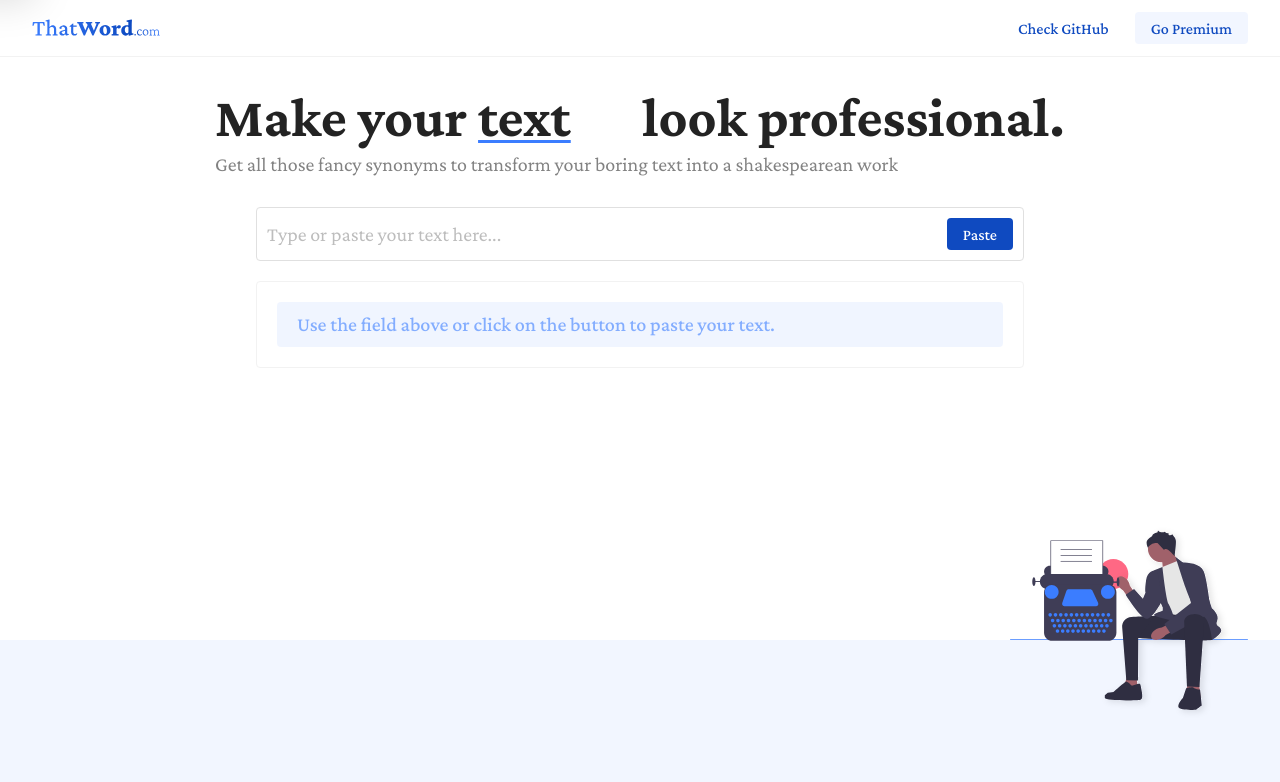
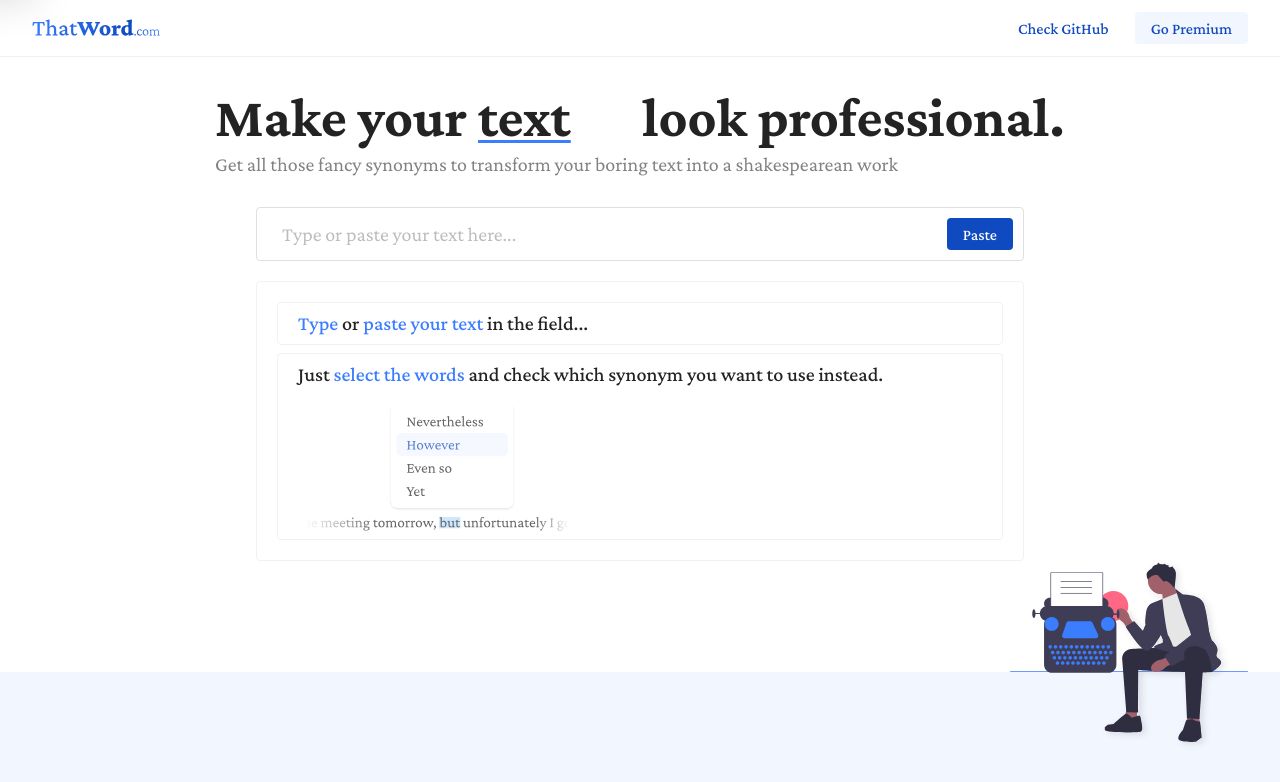
Before and after one commit to rcstudiossa/words_sidnet, a React (Vite) app: page / in a window 1280 px wide. Shown: the top 782 px of the page. Built offline with nearby package versions, Linux system fonts and the light colour scheme.

Commit message:
Updated Output to show guide

```diff
--- a/src/components/Output/index.tsx
+++ b/src/components/Output/index.tsx
@@ -1,7 +1,9 @@
 import React, { FC, ReactNode, useEffect, useState } from "react";
 
-import styled from "styled-components";
+import styled, { css } from "styled-components";
 import { transparentize } from "polished";
+
+import exampleIllustration from "../../assets/example-illustration.svg";
 
 interface ContainerProps {
   children: ReactNode;
@@ -16,6 +18,9 @@ const Container: FC<ContainerProps> = styled.div`
   margin-top: ${({ theme }) => theme.spacing.large};
   padding: ${({ theme }) => theme.spacing.large};
   border-radius: ${({ theme }) => theme.sizing.xxxsmall};
+  div:first-child {
+    margin-top: 0;
+  }
 `;
 
 const TextOutput: FC<{ children?: ReactNode }> = styled.p`
@@ -35,23 +40,61 @@ interface InfoContainerProps {
 const InfoContainer: FC<InfoContainerProps> = styled("div")<InfoContainerProps>`
   flex: 1;
   display: flex;
-  padding: ${({ theme }) => theme.spacing.xsmall} ${({ theme }) => theme.spacing.large};
-  background-color: ${({ theme, type }) => transparentize(0.925, theme.colors.auxiliary[`${type}`])};
-  color: ${({ theme, type }) => transparentize(0.4, theme.colors.auxiliary[`${type}`])};
+  flex-direction: column;
   border-radius: ${({ theme }) => theme.sizing.xxxsmall};
+
+  ${({ theme, type }) =>
+    type.length > 0 &&
+    css`
+      padding: ${theme.spacing.xsmall} ${theme.spacing.large};
+      color: ${transparentize(0.4, theme.colors.auxiliary[`${type}`])};
+      background-color: ${transparentize(0.95, theme.colors.auxiliary[`${type}`])};
+    `}
+  ${({ theme, type }) =>
+    type.length === 0 &&
+    css`
+      margin-top: ${theme.spacing.xxsmall};
+      padding: ${theme.spacing.xxsmall} ${theme.spacing.large};
+      border: 1px solid ${theme.colors.grey.g500};
+    `}
 `;
 
-const InfoText: FC<{ children: ReactNode }> = styled.div`
+interface InfoTextProps {
+  children: ReactNode;
+  type?: string;
+}
+
+const InfoText: FC<InfoTextProps> = styled("div")<InfoTextProps>`
   flex: 1;
   display: flex;
   font-size: ${({ theme }) => theme.sizing.large};
   font-weight: 500;
   line-height: 1.25em;
+  white-space: pre-line;
+
+  em {
+    color: ${({ theme }) => theme.colors.primary.main};
+  }
 
   user-select: none;
   -moz-user-select: none;
   -ms-user-select: none;
   -webkit-user-select: none;
+
+  ${({ theme, type }) =>
+    type?.length === 0 &&
+    css`
+      color: ${theme.colors.grey.g100};
+    `}
+`;
+
+const ExampleIllustration: FC = styled.div`
+  height: 8em;
+  background-image: url(${exampleIllustration});
+  background-repeat: no-repeat;
+  background-size: contain;
+  background-position: left;
+  margin-top: ${({ theme }) => theme.spacing.regular};
 `;
 
 interface OutputProps {
@@ -67,19 +110,14 @@ const Output: FC<OutputProps> = ({ rawText, getSelection }) => {
 
   useEffect(() => {
     let tempInfo = { type: "", message: "" };
-    if (rawText.length < 2) {
-      tempInfo = {
-        type: "info",
-        message: "Use the field above or click on the button to paste your text.",
-      };
-    } else if (rawText.length > 512) {
+    if (rawText.length > 512) {
       tempInfo = {
         type: "warning",
         message: "The maximum limit for the free version is 512 characters.",
       };
     } else {
       tempInfo = {
-        type: "info",
+        type: "",
         message: "",
       };
     }
@@ -89,12 +127,26 @@ const Output: FC<OutputProps> = ({ rawText, getSelection }) => {
 
   return (
     <Container onMouseUp={getSelection}>
-      {info.message === "" ? (
+      {info.message.length > 0 ? (
+        <InfoContainer type={info.type}>
+          <InfoText type={info.type}>{info.message}</InfoText>
+        </InfoContainer>
+      ) : rawText.length > 0 ? (
         <TextOutput>{rawText}</TextOutput>
       ) : (
-        <InfoContainer type={info.type}>
-          <InfoText>{info.message}</InfoText>
-        </InfoContainer>
+        <>
+          <InfoContainer type={info.type}>
+            <InfoText type={info.type}>
+              <em>Type</em>&nbsp;or&nbsp;<em>paste your text</em>&nbsp;in the field...
+            </InfoText>
+          </InfoContainer>
+          <InfoContainer type={info.type}>
+            <InfoText type={info.type}>
+              Just&nbsp;<em>select the words</em>&nbsp;and check which synonym you want to use instead.
+            </InfoText>
+            <ExampleIllustration />
+          </InfoContainer>
+        </>
       )}
     </Container>
   );
--- a/src/components/Popover/index.tsx
+++ b/src/components/Popover/index.tsx
@@ -150,7 +150,7 @@ const Popover: FC<PopoverProps> = ({ selectedPosition, synonyms, updateWord, res
         setDataStatus("notFound");
       }
     }
-  }, [synonyms]);
+  }, [responseCode, synonyms]);
 
   useEffect(() => {
     function handleClickOutside(event: any): void {
--- a/src/components/TextInput/index.tsx
+++ b/src/components/TextInput/index.tsx
@@ -32,7 +32,7 @@ const Input: FC<InputProps> = styled.input`
   ::placeholder {
     color: ${({ theme }) => theme.colors.grey.g300};
   }
-  margin: 0 ${({ theme }) => theme.spacing.smalls};
+  margin: 0 ${({ theme }) => theme.spacing.small};
 `;
 
 const TextInput: FC<InputProps> = ({ placeholder, type, onChange, onButtonClick }) => {
--- a/src/pages/HomePage/index.tsx
+++ b/src/pages/HomePage/index.tsx
@@ -1,5 +1,5 @@
 import React, { FC, ReactNode, useEffect, useState } from "react";
-import axios from "axios";
+import axios, { AxiosError } from "axios";
 
 import styled from "styled-components";
 import writerIllustration from "../../assets/writer-illustration.svg";
@@ -24,7 +24,26 @@ const Content: FC<{ children?: ReactNode }> = styled.div`
   display: flex;
   flex-direction: column;
   align-items: center;
-  padding: ${({ theme }) => theme.spacing.xxlarge};
+  padding-top: ${({ theme }) => theme.spacing.xxlarge};
+  overflow-y: auto;
+  height: calc(100vh - 3.563em);
+  max-height: calc(100vh - 3.563em);
+
+  ::-webkit-scrollbar {
+    width: 0.55rem;
+  }
+  ::-webkit-scrollbar-track {
+    background: ${({ theme }) => theme.colors.white};
+  }
+  ::-webkit-scrollbar-thumb {
+    background: ${({ theme }) => theme.colors.grey.g400};
+    border-radius: 0.275em;
+    box-shadow: inset 0 0 8px rgba(0, 0, 0, 0.025);
+    -webkit-box-shadow: inset 0 0 8px rgba(0, 0, 0, 0.025);
+  }
+  ::-webkit-scrollbar-thumb:hover {
+    background: ${({ theme }) => theme.colors.grey.g300};
+  }
 `;
 
 const Spacer: FC = styled.div`
@@ -45,7 +64,9 @@ const Illustration: FC = styled.div`
 `;
 
 const Footer: FC<{ children?: ReactNode }> = styled.div`
-  height: 10em;
+  width: 100%;
+  flex: 1;
+  height: 8em;
   display: flex;
   background-color: ${({ theme }) => theme.colors.primary.light};
   justify-content: flex-end;
@@ -92,6 +113,7 @@ const HomePage: FC = () => {
   };
 
   const fetchSynonyms = async (word: string) => {
+    try {
       const { data, status } = await axios({
         method: "get",
         baseURL: BASE_URL,
@@ -102,6 +124,13 @@ const HomePage: FC = () => {
       });
       setSynonyms(data.synonyms);
       setResponseCode(status);
+    } catch (err) {
+      const error = err as AxiosError;
+      setSynonyms([]);
+      if (error.response?.status) {
+        setResponseCode(error.response.status);
+      }
+    }
   };
 
   const updateWord = (synonym: string) => {
@@ -127,11 +156,11 @@ const HomePage: FC = () => {
           responseCode={responseCode}
         />
         <Output rawText={displayedText} getSelection={getSelection} />
-      </Content>
         <Spacer />
         <Footer>
           <Illustration />
         </Footer>
+      </Content>
     </Container>
   );
 };
--- a/src/theme/global.ts
+++ b/src/theme/global.ts
@@ -26,4 +26,8 @@ export default createGlobalStyle`
    ul {
      list-style-type: none;
    }
+
+   em {
+     font-style: normal
+   }
 `;
```
Also changed, not shown: src/assets/example-illustration.svg (added). Lines whose indentation alone changed are shown as unchanged.
